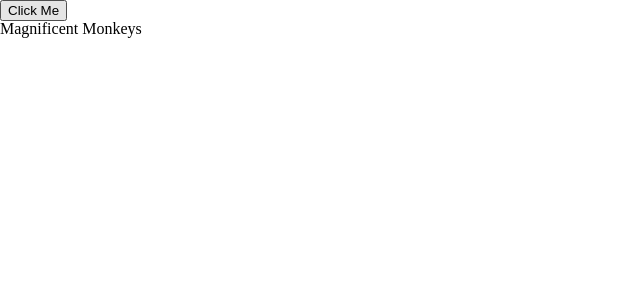
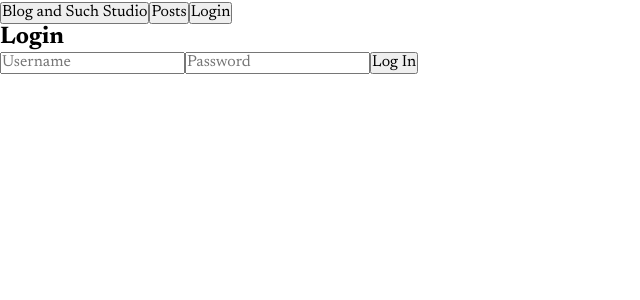
Before and after one commit to ImmaCheetah/blog-api-frontend-cms, a React (Vite) app: page / in a window 1280 px wide. Shown: the top 300 px of the page, without its empty margins (0-640 px from the left). Built offline with nearby package versions, Linux system fonts and the light colour scheme.

Commit message:
feat: set up basics of app
- use same auth provider from other front end
- create routes for few pages
- create basic components and pages

```diff
--- a/src/App.css
+++ b/src/App.css
@@ -1,129 +1,122 @@
-/* CSS RESET || */
-html,
+/* CSS Reset from https://piccalil.li/blog/a-more-modern-css-reset/
+by Andy Bell */
+
+@import url('https://fonts.googleapis.com/css2?family=Newsreader:ital,opsz,wght@0,6..72,200..800;1,6..72,200..800&display=swap');
+
+
+/* Box sizing rules */
+*,
+*::before,
+*::after {
+  box-sizing: border-box;
+}
+
+/* Prevent font size inflation */
+html {
+  -moz-text-size-adjust: none;
+  -webkit-text-size-adjust: none;
+  text-size-adjust: none;
+}
+
+* {
+  margin: 0;
+  padding: 0;
+}
+
+/* Remove default margin in favour of better control in authored CSS */
 body,
-div,
-span,
-applet,
-object,
-iframe,
 h1,
 h2,
 h3,
 h4,
-h5,
-h6,
 p,
+figure,
 blockquote,
-pre,
-a,
-abbr,
-acronym,
-address,
-big,
-cite,
-code,
-del,
-dfn,
+dl,
+dd {
+  margin-block-end: 0;
+}
+
+/* Remove list styles on ul, ol elements with a list role, which suggests default styling will be removed */
+ul[role="list"],
+ol[role="list"] {
+  list-style: none;
+}
+
+/* Set core body defaults */
+body {
+  line-height: 1.5;
+  box-sizing: border-box;
+  font-family: "Newsreader", serif;
+  font-optical-sizing: auto;
+  font-style: normal;
+  position: relative;
+}
+
+/* Set shorter line heights on headings and interactive elements */
+h1,
+h2,
+h3,
+h4,
+button,
+input,
+label {
+  line-height: 1.1;
+}
+
+/* Balance text wrapping on headings */
+h1,
+h2,
+h3,
+h4 {
+  text-wrap: balance;
+}
+
+/* A elements that don't have a class get default styles */
+a:not([class]) {
+  text-decoration-skip-ink: auto;
+  color: currentColor;
+}
+
+/* Make images easier to work with */
 img,
-ins,
-kbd,
-q,
-s,
-samp,
-small,
-strike,
-strong,
-sub,
-sup,
-tt,
-var,
-b,
-u,
-i,
-center,
-dl,
-dt,
-dd,
-ol,
-ul,
-li,
-fieldset,
-form,
-label,
-legend,
-table,
-caption,
-tbody,
-tfoot,
-thead,
-tr,
-th,
-td,
-article,
-aside,
-canvas,
-details,
-embed,
-figure,
-figcaption,
-footer,
-header,
-hgroup,
-menu,
-nav,
-output,
-ruby,
-section,
-summary,
-time,
-mark,
-audio,
-video {
-  margin: 0;
-  padding: 0;
-  border: 0;
-  font-size: 100%;
-  font: inherit;
-  vertical-align: baseline;
-  text-decoration: none;
-}
-/* HTML5 display-role reset for older browsers */
-article,
-aside,
-details,
-figcaption,
-figure,
-footer,
-header,
-hgroup,
-menu,
-nav,
-section {
+picture {
+  max-width: 100%;
   display: block;
 }
-body {
-  line-height: 1;
-}
-ol,
-ul {
-  list-style: none;
-}
-blockquote,
-q {
-  quotes: none;
-}
-blockquote:before,
-blockquote:after,
-q:before,
-q:after {
-  content: "";
-  content: none;
-}
-table {
-  border-collapse: collapse;
-  border-spacing: 0;
+
+/* Inherit fonts for inputs and buttons */
+input,
+button,
+textarea,
+select {
+  font-family: inherit;
+  font-size: inherit;
 }
 
-* {
-  box-sizing: border-box;
+/* Make sure textareas without a rows attribute are not tiny */
+textarea:not([rows]) {
+  min-height: 10em;
 }
+
+/* Anything that has been anchored to should have extra scroll margin */
+:target {
+  scroll-margin-block: 5ex;
+}
+
+button:active {
+  box-shadow: none;
+  transform: translateY(4px) translateX(4px);
+  transition: 100ms ease-in-out;
+}
+
+input::-webkit-outer-spin-button,
+input::-webkit-inner-spin-button {
+  -webkit-appearance: none;
+  margin: 0;
+}
+
+/* Firefox */
+input[type=number] {
+  -moz-appearance: textfield;
+}
--- a/src/App.jsx
+++ b/src/App.jsx
@@ -1,29 +1,21 @@
 import { useState, useEffect } from 'react'
-import PropTypes from 'prop-types';
 import './App.css'
+import { Outlet } from 'react-router-dom';
+import Navbar from './components/Navbar/Navbar';
+import AuthProvider from './components/AuthProvider/AuthProvider';
 
-const RenderName = (props) => {
-  return <div>{props.name}</div>;
-};
-
-RenderName.propTypes = {
-  name: PropTypes.string.isRequired,
-};
 
 const App = () => {
-  const [heading, setHeading] = useState("Magnificent Monkeys");
-
-  const clickHandler = () => {
-    setHeading("Radical Rhinos");
-  };
 
   return (
-    <>
-      <button type="button" onClick={clickHandler}>
-        Click Me
-      </button>
-      <h1>{heading}</h1>
-    </>
+    <AuthProvider>
+      <header>
+        <Navbar />
+      </header>
+      <main>
+        <Outlet />
+      </main>
+    </AuthProvider>
   );
 };
 
--- /dev/null
+++ b/src/components/AuthProvider/AuthProvider.jsx
@@ -0,0 +1,60 @@
+// Code from https://dev.to/miracool/how-to-manage-user-authentication-with-react-js-3ic5
+
+import { useContext, createContext, useState } from "react";
+import { useNavigate } from "react-router-dom";
+
+const AuthContext = createContext();
+
+export default function AuthProvider({ children }) {
+  const [user, setUser] = useState(null);
+  const [token, setToken] = useState(localStorage.getItem("JWT") || null);
+
+  let navigate = useNavigate();
+
+  async function loginFetch(username, password) {
+    try {
+      const response = await fetch("http://localhost:8080/user/login", {
+        method: "POST",
+        body: JSON.stringify({
+          username: username,
+          password: password,
+        }),
+        headers: {
+          "Content-Type": "application/json",
+        },
+      });
+
+      const res = await response.json();
+      console.log(res);
+      if (res.user) {
+        setUser(res.user);
+        setToken(res.token);
+        console.log("USER FROM LOGIN", res.user);
+        console.log("USER FROM LOGIN", res.token);
+        localStorage.setItem("JWT", res.token);
+        navigate("/");
+        return;
+      }
+      throw new Error(res.message);
+    } catch (error) {
+      console.log(error);
+    }
+  }
+
+  const logOut = () => {
+    setUser(null);
+    setToken("");
+    localStorage.removeItem("JWT");
+    navigate("/login");
+  };
+
+  return (
+    <AuthContext.Provider value={{ token, user, loginFetch, logOut }}>
+      {children}
+    </AuthContext.Provider>
+  );
+}
+
+export const useAuth = () => {
+  return useContext(AuthContext);
+};
--- /dev/null
+++ b/src/components/Navbar/Navbar.jsx
@@ -0,0 +1,32 @@
+import styles from "./Navbar.module.css";
+import { useAuth } from "../AuthProvider/AuthProvider";
+import { NavLink } from "react-router-dom";
+
+export default function Navbar() {
+  const auth = useAuth();
+
+  return (
+    <nav>
+      <NavLink className={styles.blogNameLink} to="/">
+        <button className={styles.blogName}>Blog and Such Studio</button>
+      </NavLink>
+      <NavLink to="/posts">
+        <button className={styles.navBtn}>Posts</button>
+      </NavLink>
+      {auth.token ? (
+        <>
+          <NavLink to="/posts/new">
+            <button className={styles.navBtn}>New Post</button>
+          </NavLink>
+          <button className={styles.navBtn} onClick={() => auth.logOut()}>
+            Log Out
+          </button>
+        </>
+      ) : (
+        <NavLink to="/login">
+          <button className={styles.navBtn}>Login</button>
+        </NavLink>
+      )}
+    </nav>
+  );
+}
--- a/src/main.jsx
+++ b/src/main.jsx
@@ -1,9 +1,12 @@
+import { createBrowserRouter, RouterProvider } from "react-router-dom";
 import React from 'react'
 import ReactDOM from 'react-dom/client'
-import App from './App.jsx'
+import routes from "./routes";
+
+const router = createBrowserRouter(routes);
 
 ReactDOM.createRoot(document.getElementById('root')).render(
   <React.StrictMode>
-    <App />
+    <RouterProvider router={router} />
   </React.StrictMode>,
 )
--- /dev/null
+++ b/src/pages/LoginPage/LoginPage.jsx
@@ -0,0 +1,46 @@
+import styles from "./LoginPage.module.css";
+import { useState } from "react";
+import { useAuth } from "../../components/AuthProvider/AuthProvider";
+
+export default function LoginPage() {
+  const [username, setUsername] = useState("");
+  const [password, setPassword] = useState("");
+  const [error, setError] = useState();
+
+  const auth = useAuth();
+  function handleSubmit(e) {
+    e.preventDefault();
+    const form = new FormData(e.target);
+    const username = form.get("username");
+    const password = form.get("password");
+
+    auth.loginFetch(username, password);
+  }
+
+  return (
+    <>
+      <form className={styles.loginForm} onSubmit={handleSubmit}>
+        <h2>Login</h2>
+        <label htmlFor="username"></label>
+        <input
+          type="text"
+          name="username"
+          value={username}
+          placeholder="Username"
+          onChange={(e) => setUsername(e.target.value)}
+          required
+        />
+        <label htmlFor="password"></label>
+        <input
+          type="password"
+          name="password"
+          value={password}
+          placeholder="Password"
+          onChange={(e) => setPassword(e.target.value)}
+          required
+        />
+        <button type="submit">Log In</button>
+      </form>
+    </>
+  );
+}
--- /dev/null
+++ b/src/pages/NewPostPage/NewPostPage.jsx
@@ -0,0 +1,11 @@
+
+export default function NewPostPage() {
+
+
+
+  return (
+    <>
+      create post
+    </>
+  )
+}
--- /dev/null
+++ b/src/routes.jsx
@@ -0,0 +1,27 @@
+import App from "./App";
+// import HomePage from "./pages/HomePage/HomePage";
+import LoginPage from "./pages/LoginPage/LoginPage";
+import NewPostPage from "./pages/NewPostPage/NewPostPage";
+// import SignUpPage from "./pages/SignUpPage/SignUpPage";
+// import BlogPage from "./pages/BlogPage/BlogPage";
+// import SingleBlogPage from "./pages/SingleBlogPage/SingleBlogPage";
+// import AuthorSignUp from "./pages/AuthorSignUp/AuthorSignUp";
+// import ErrorPage from "./pages/ErrorPage/ErrorPage";
+
+const routes = [
+  {
+    path: "/",
+    element: <App />,
+    // errorElement: <ErrorPage />,
+    children: [
+      { index: true, element: <LoginPage /> },
+      { path: "login", element: <LoginPage /> },
+      // { path: "sign-up", element: <SignUpPage /> },
+      { path: "posts/new", element: <NewPostPage /> },
+      // { path: "posts/:postId", element: <SingleBlogPage /> },
+      // { path: "user/author/sign-up", element: <AuthorSignUp /> },
+    ],
+  },
+];
+
+export default routes;
```
Also changed, not shown: src/tests/setup.js (deleted, +0 -9 lines), src/components/Navbar/Navbar.module.css (added), src/pages/LoginPage/LoginPage.module.css (added), 1 other file (tests, documents, lock files or other folders).
